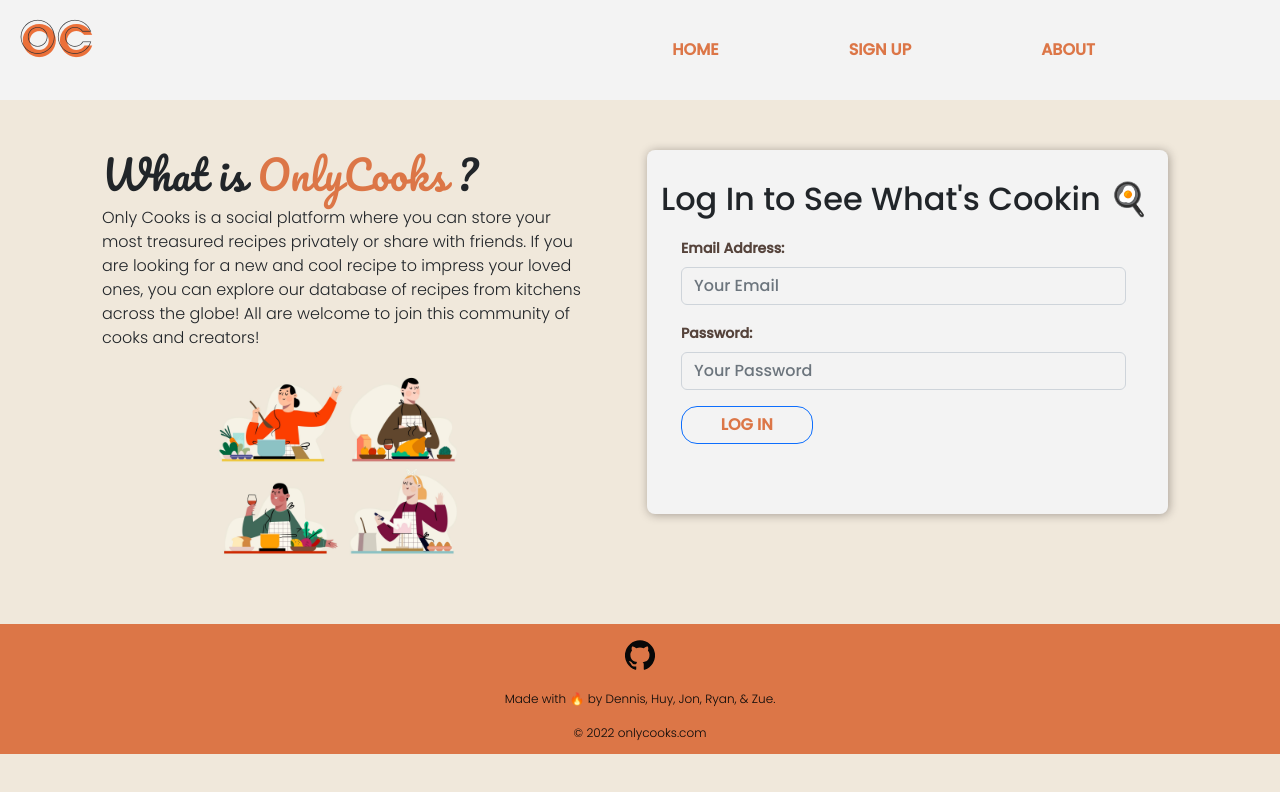
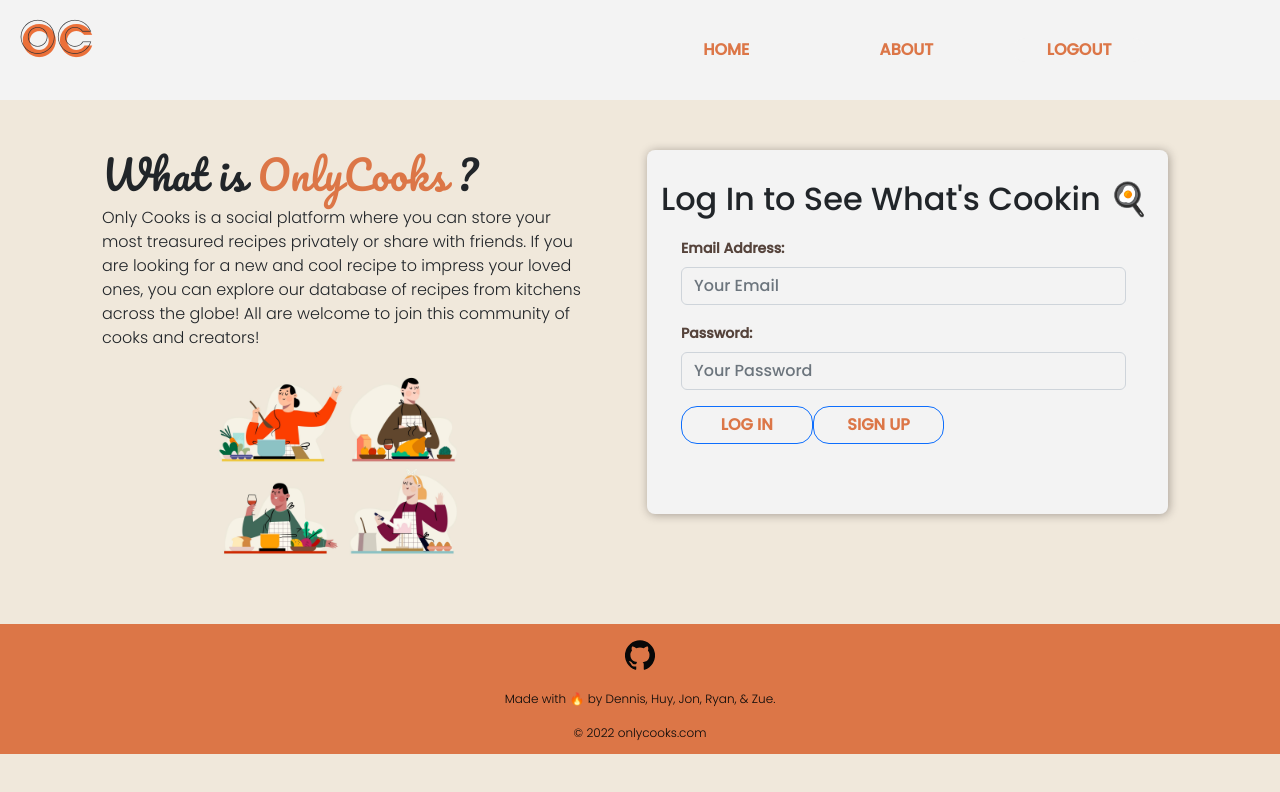
Before and after one commit to zuetesei/cook-book, a React (Create React App) app in the folder client/: page / in a window 1280 px wide. Shown: the top 792 px of the page. Built offline with nearby package versions, Linux system fonts and the light colour scheme.

Commit message:
added logout button moved signup from navbar into loginform

```diff
--- a/client/src/components/LogInForm/index.js
+++ b/client/src/components/LogInForm/index.js
@@ -41,6 +41,7 @@
                     <Form.Control type='password' placeholder='Your Password'  name='password'/>
                 </Form.Group>
                 <Button id='cubic' type='submit' className="btn btn-primary"> Log In </Button>
+                <Button id='cubic' type='submit' className="btn btn-primary" href='/signup'> Sign Up </Button>
             </Form>
         </div>
     );
--- a/client/src/components/Nav/index.js
+++ b/client/src/components/Nav/index.js
@@ -11,6 +11,17 @@
     setExpandNavBar(false);
   }, [location]);
 
+  const logout = (e) => {
+        e.preventDefault();
+        console.log('Logout');
+
+        // CLEAR DATA FROM STORAGE
+        localStorage.clear();
+        sessionStorage.clear();
+
+        window.location.assign("/");
+    }
+
   return (
 
     <div className='navbar' id={expandNavBar ? 'open' : 'close'}>
@@ -21,8 +32,8 @@
       <div className="links">
         <Link to="/"> <img className="logo" src={Logo} alt="company logo" /> </Link>
         <Link id="cubic" to="/"> <span title="Home"> Home </span> </Link>
-        <Link id="cubic" to="/signup"> <span title="Sign Up"> Sign Up </span> </Link>
         <Link id="cubic" to="/about"> <span title="About"> About </span> </Link>
+        <Link id="cubic" to="#" onClick={logout}> Logout </Link>
         {/* <Link to="/recipes"> Add Recipe </Link>
         <Link to="/myrecipes"> My Recipes </Link> */}
       </div>
```
